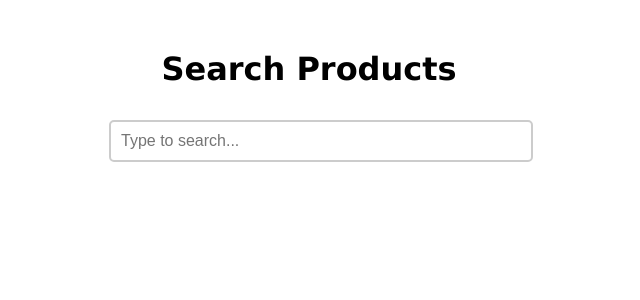
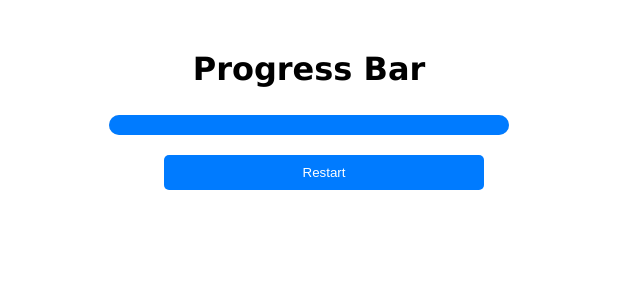
Before and after one commit to 9gunjan/react-interview-code-practice, a React (Vite) app: page / in a window 1280 px wide. Shown: the top 300 px of the page, without its empty margins (331-971 px from the left). Built offline with nearby package versions, Linux system fonts and the light colour scheme.

Commit message:
eighth problem: progress bar

```diff
--- a/src/App.jsx
+++ b/src/App.jsx
@@ -3,6 +3,7 @@ import Accordion from "./Components/Accordion";
 import APIDataFetcher from "./Components/APIDataFetcher";
 import Counter from "./Components/Counter";
 import Debouncing from "./Components/Debouncing";
+import ProgressBar from "./Components/ProgressBar";
 import ShowHide from "./Components/ShowHide";
 import SignUpForm from "./Components/SignUpForm";
 import ToggleButton from "./Components/ToggleButton";
@@ -16,7 +17,8 @@ function App() {
       {/* <ShowHide /> */}
       {/* <SignUpForm /> */}
       {/* <Accordion /> */}
-      <Debouncing />
+      {/* <Debouncing /> */}
+      <ProgressBar/>
 
     </div>
   );
--- /dev/null
+++ b/src/Components/ProgressBar.jsx
@@ -0,0 +1,40 @@
+import React, { useEffect, useState } from "react";
+import "../Styles/ProgressBar.css";
+
+const ProgressBar = () => {
+  const [progress, setProgress] = useState(0);
+
+  useEffect(() => {
+    if (progress < 100) {
+      const interval = setInterval(() => {
+        setProgress((prev) => Math.min(prev + 5), 100); //increments by 5 stops at 100
+      }, 100);
+
+      return () => {
+        clearInterval(interval);
+      };
+    }
+  }, [progress]);
+
+  const resetProgress = () => {
+    setProgress(0);
+  };
+
+  return (
+    <div className="p-parent-container">
+      <h2>Progress Bar</h2>
+      <div className="progress-bar">
+        <div
+          className="progress-fill"
+          style={{
+            width: `${progress}%`,
+          }}
+        ></div>
+        <p>{progress}%</p>
+      </div>
+      <button onClick={resetProgress}>Restart</button>
+    </div>
+  );
+};
+
+export default ProgressBar;
--- /dev/null
+++ b/src/Styles/ProgressBar.css
@@ -0,0 +1,36 @@
+.p-parent-container{
+  width:400px;
+  margin: 50px auto;
+  text-align: center;
+  font-family: Arial, Helvetica, sans-serif;
+}
+
+.progress-bar{
+  width: 100%;
+  height: 20px;
+  background-color: #eee;
+  border-radius: 10px;
+  overflow:hidden;
+  box-shadow: inset 0 0 5px rgba(0, 0, 0, 0.2);
+}
+
+.progress-fill{
+  height: 100%;
+  background-color: #007bff;
+  transition:0.3s ease-in-out;
+}
+
+button {
+  margin-top: 10px;
+  padding: 8px 15px;
+  border: none;
+  background-color: #007bff;
+  color: white;
+  border-radius: 5px;
+  cursor: pointer;
+
+}
+
+button:hover {
+  background-color: #0056b3;
+}
```
